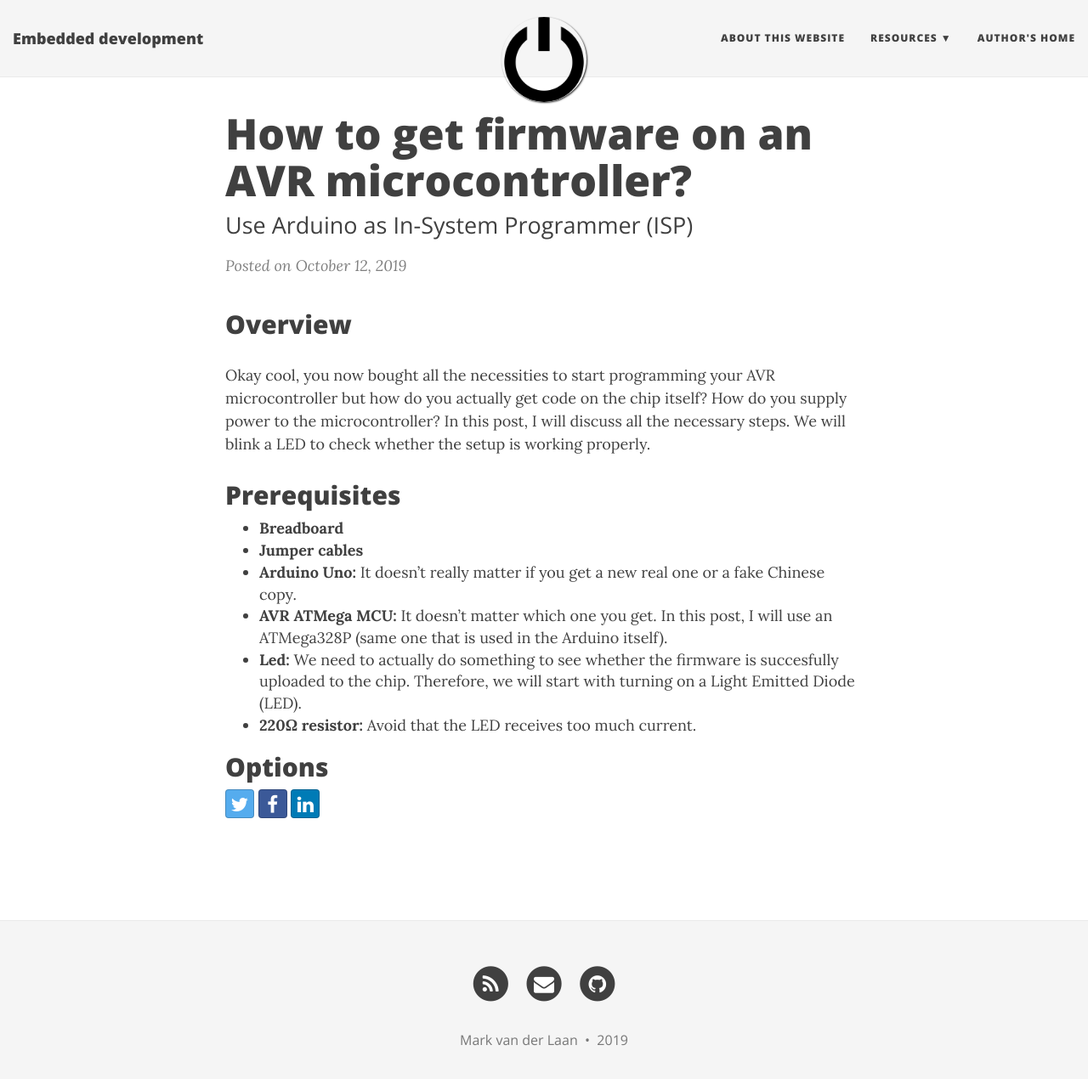
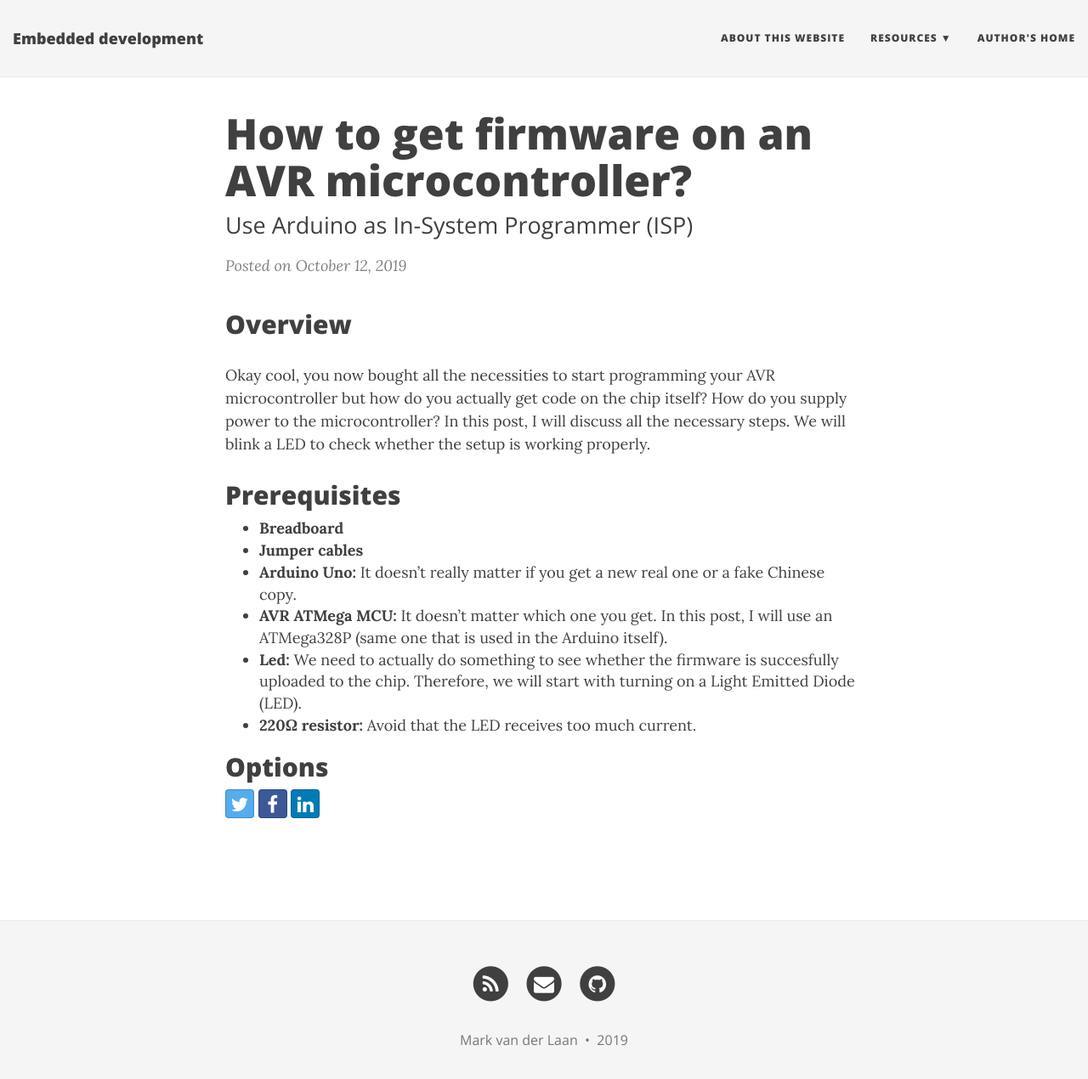
Before and after one commit to markvdlaan93/markvdlaan93.github.io, a Jekyll site: the page built from _posts/2019-10-12-isr-programmer.md, in a window 1280 px wide and 1286 px high. Shown: the top 1270 px of the window at 85% size. Built offline with Jekyll 4.4.1, drawn with Linux system fonts in a browser that asks for light colours; nearby versions of some CDN libraries; comment, search, counter and statistics services are not loaded.

Commit message:
Remove image

```diff
--- a/_posts/2019-10-12-isr-programmer.md
+++ b/_posts/2019-10-12-isr-programmer.md
@@ -2,7 +2,7 @@
 layout: post
 title: How to get firmware on an AVR microcontroller?
 subtitle: Use Arduino as In-System Programmer (ISP)
-image: /img/powersymbol.png
+image:
 ---
 
 ## Overview
```
